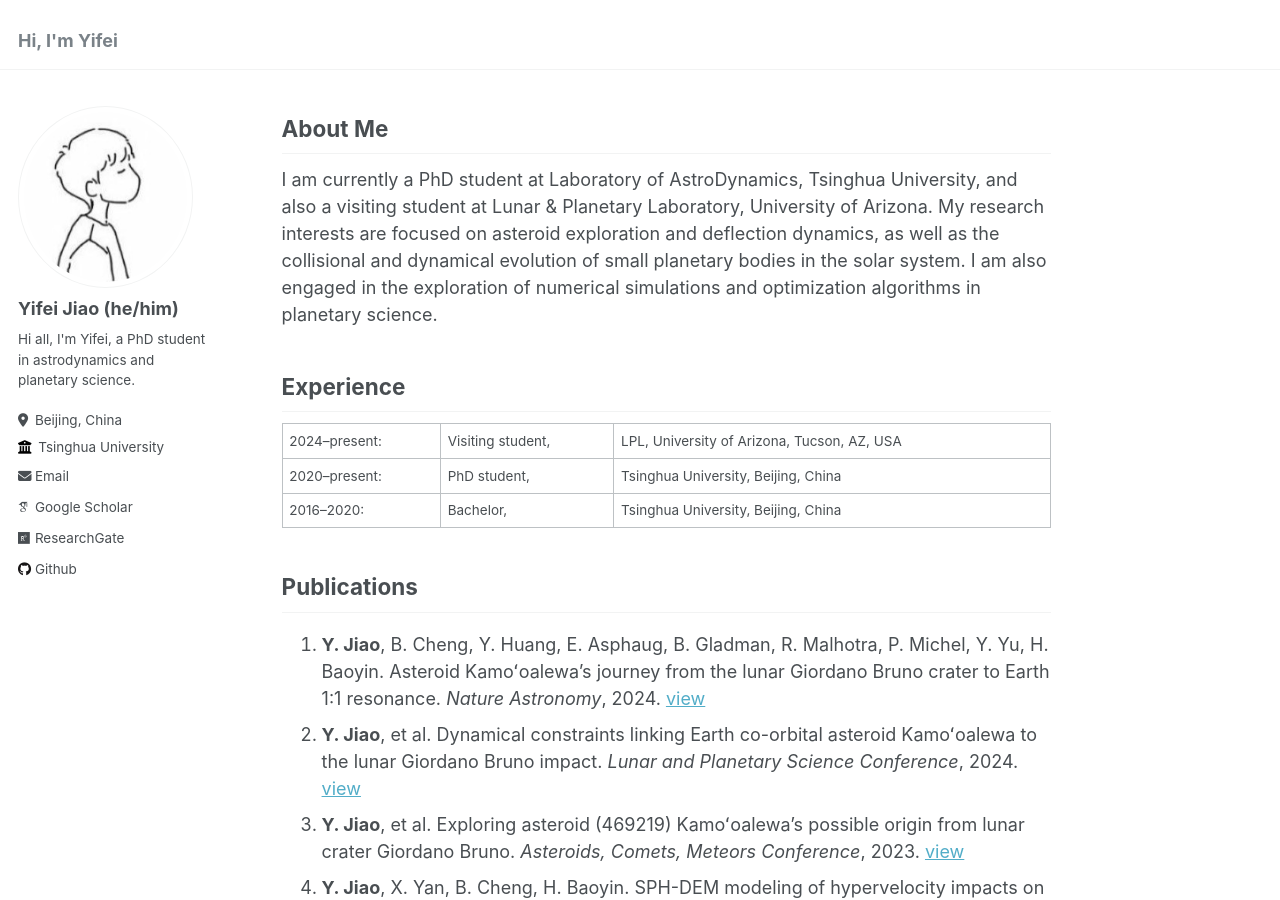
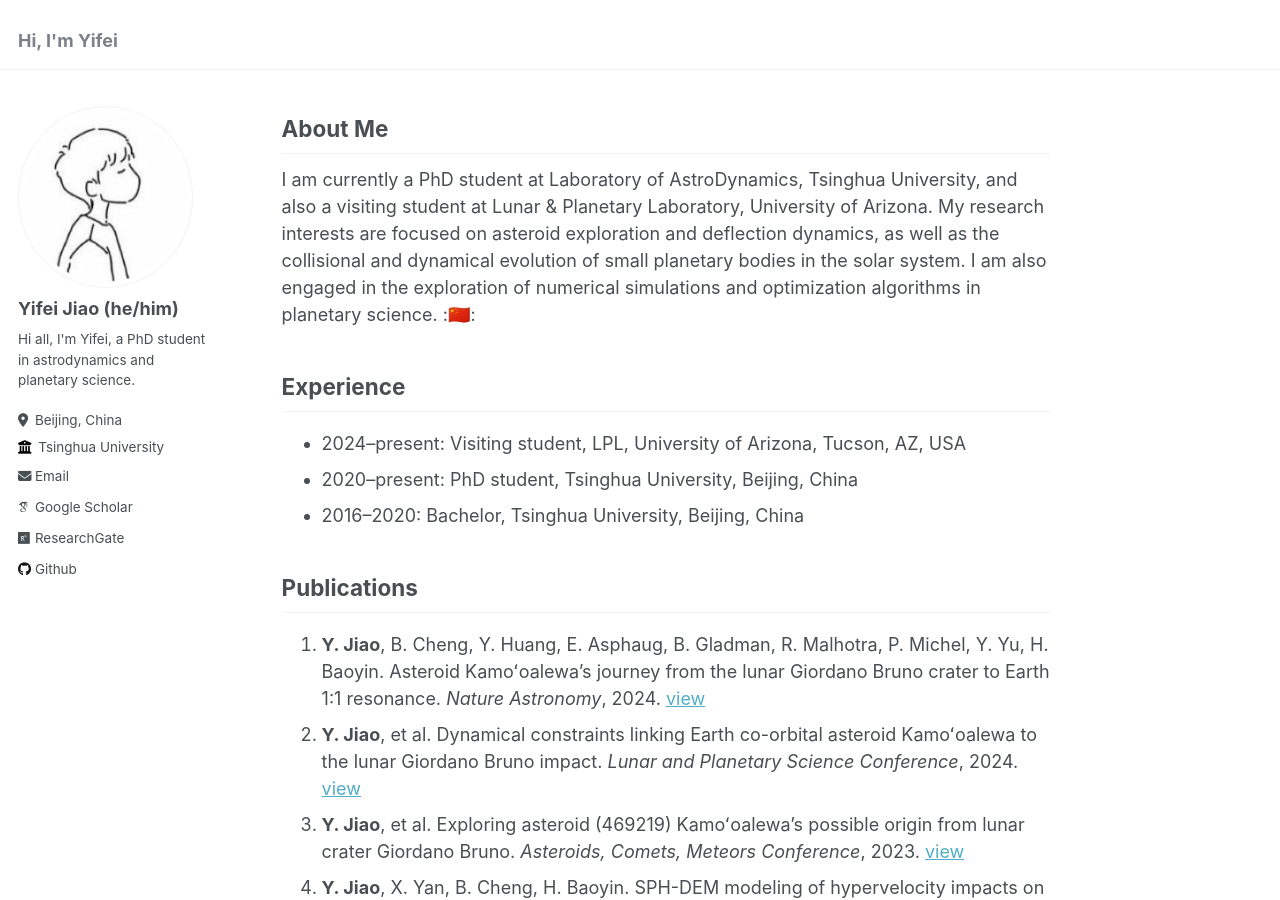
Before and after one commit to jiaoyf-thu/jiaoyf-thu.github.io, a Jekyll site: the page built from _pages/about.md, in a window 1280 px wide and 900 px high. Built offline with Jekyll 4.4.1, drawn with Linux system fonts in a browser that asks for light colours; some web fonts are replaced.

```diff
--- a/_pages/about.md
+++ b/_pages/about.md
@@ -9,13 +9,13 @@ redirect_from:
 
 ## About Me
 
-I am currently a PhD student at Laboratory of AstroDynamics, Tsinghua University, and also a visiting student at Lunar & Planetary Laboratory, University of Arizona. My research interests are focused on asteroid exploration and deflection dynamics, as well as the collisional and dynamical evolution of small planetary bodies in the solar system. I am also engaged in the exploration of numerical simulations and optimization algorithms in planetary science.
+I am currently a PhD student at Laboratory of AstroDynamics, Tsinghua University, and also a visiting student at Lunar & Planetary Laboratory, University of Arizona. My research interests are focused on asteroid exploration and deflection dynamics, as well as the collisional and dynamical evolution of small planetary bodies in the solar system. I am also engaged in the exploration of numerical simulations and optimization algorithms in planetary science. :🇨🇳:
 
 ## Experience
 
-| 2024--present: | Visiting student, | LPL, University of Arizona, Tucson, AZ, USA|
-| 2020--present: | PhD student,      | Tsinghua University, Beijing, China|
-| 2016--2020:    | Bachelor,         | Tsinghua University, Beijing, China|
++ 2024--present: Visiting student, LPL, University of Arizona, Tucson, AZ, USA
++ 2020--present: PhD student,      Tsinghua University, Beijing, China
++ 2016--2020:    Bachelor,         Tsinghua University, Beijing, China
 
 ## Publications
 1. **Y. Jiao**, B. Cheng, Y. Huang, E. Asphaug, B. Gladman, R. Malhotra, P. Michel, Y. Yu, H. Baoyin. Asteroid Kamoʻoalewa's journey from the lunar Giordano Bruno crater to Earth 1:1 resonance. *Nature Astronomy*, 2024. [view](https://www.nature.com/articles/s41550-024-02258-z)
```
